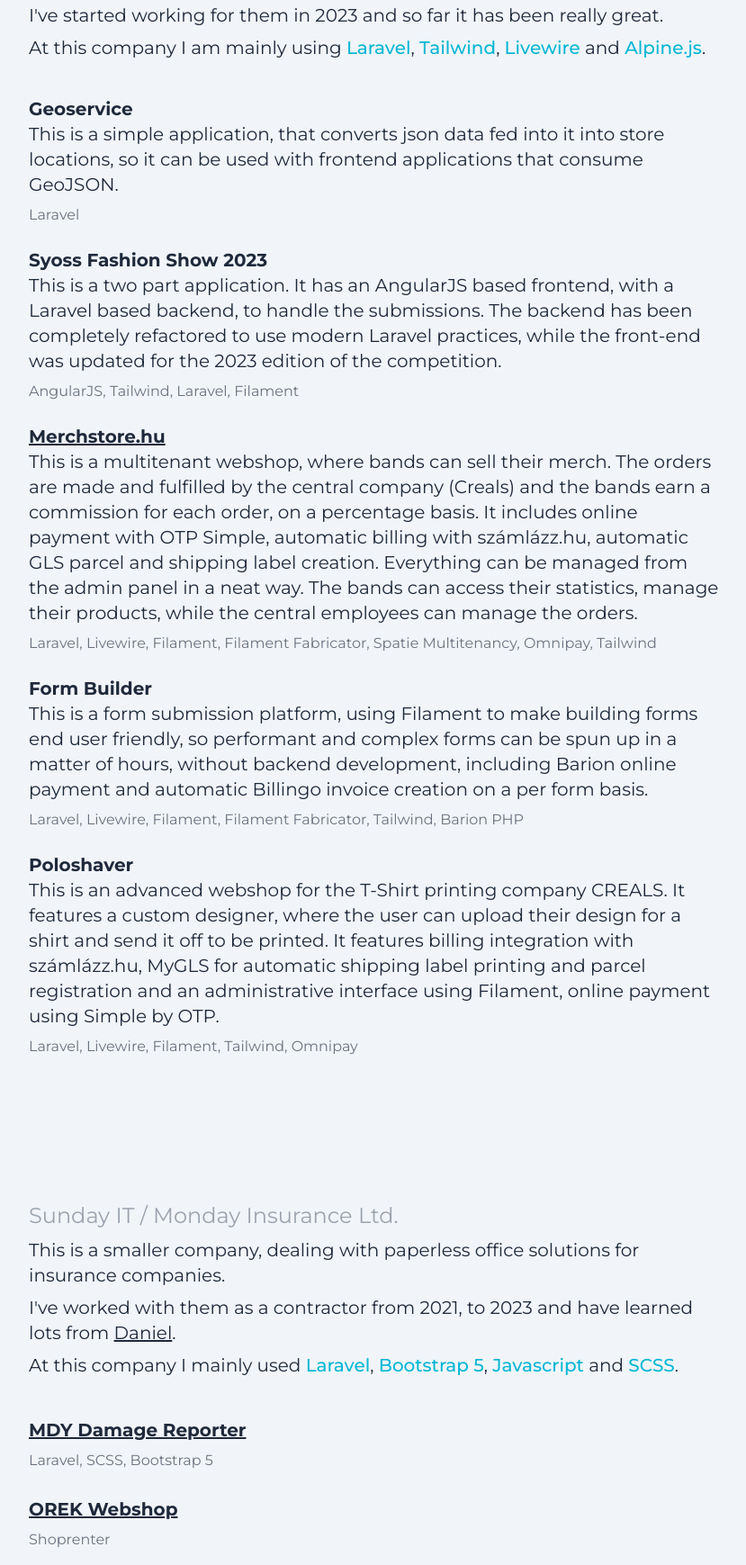
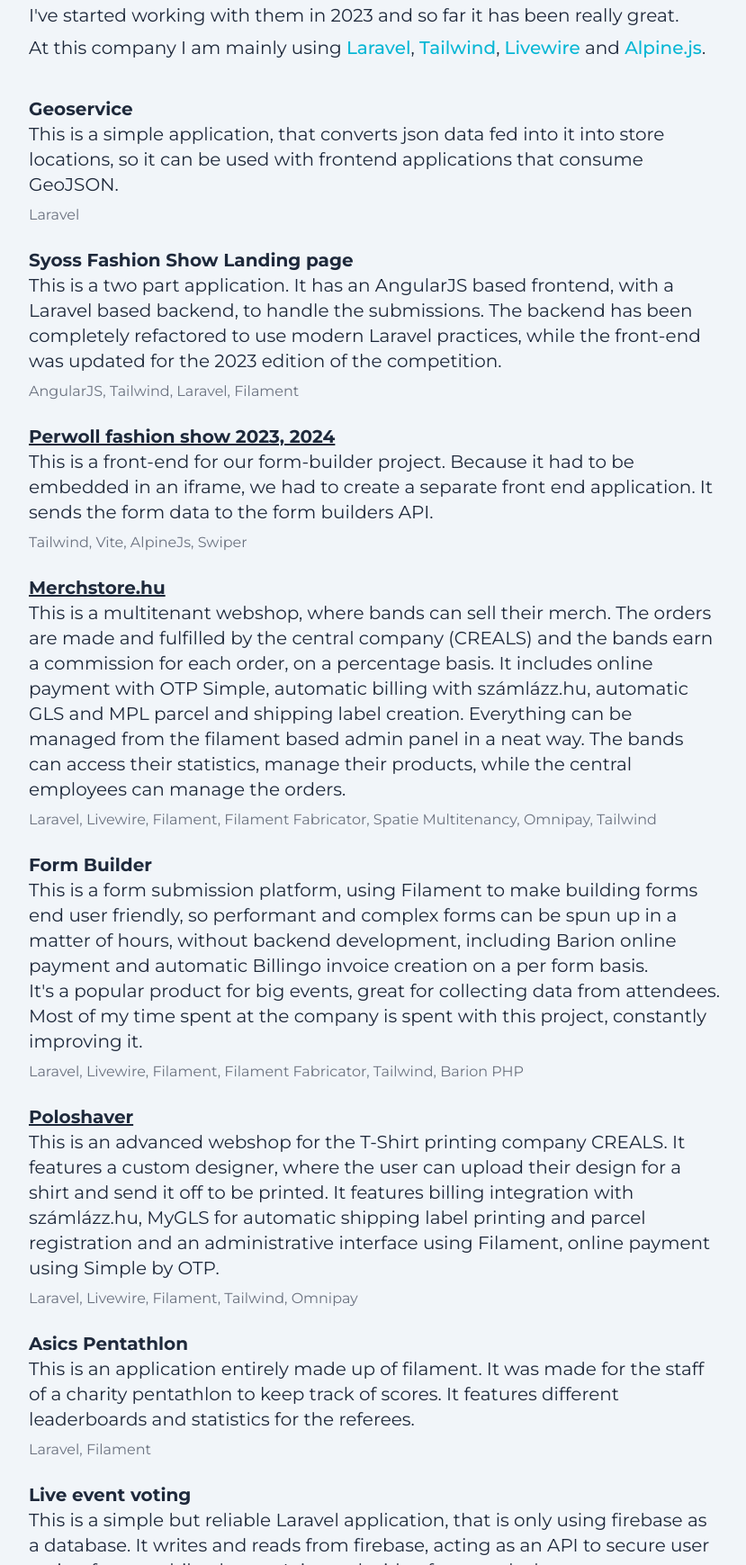
Before and after one commit to djsall/djsall.github.io, a website built with Vite: page index.html in a window 1280 px wide. Shown: the part 1945-3684 px from the top of the page at 90% size, without its empty margins (224-1053 px from the left). Built offline with nearby package versions, Linux system fonts and the light colour scheme.

Commit message:
more experience added

```diff
--- a/index.html
+++ b/index.html
@@ -74,7 +74,10 @@
     </p>
     <p>I have studied IT Engineering at John von Neumann University in Kecskemét, Hungary, during which I have started
         working as a professional developer (in 2021).</p>
-    <p>For me the biggest achievment is being proud of my work. I really like when putting in effort pays off.</p>
+    <p>I finished my degree as a Computer Science Engineer in 2023</p>
+    <p>For me the biggest achievement is being proud of my work. I really like it when putting in effort pays off.</p>
+    <p>I really enjoy solving problems, chasing down issues and supporting my colleagues with information I could dig
+        up.</p>
     <p>I consider myself an outgoing person, who is easy to be around and have fun with.</p>
     <p>My personal interests are cars, photography, music and outdoor activities, such as exploring cities or hiking in
         nature.</p>
@@ -87,7 +90,7 @@
     <div id="eclick" class="mb-40">
         <h4>eClick Apps Ltd.</h4>
         <p>This is a medium company, dealing with marketing and custom SaaS web applications.</p>
-        <p>I've started working for them in 2023 and so far it has been really great.</p>
+        <p>I've started working with them in 2023 and so far it has been really great.</p>
         <p class="mb-10 highlight-section">At this company I am mainly using <span>Laravel</span>, <span>Tailwind</span>,
             <span>Livewire</span> and
             <span>Alpine.js</span>.
@@ -100,7 +103,7 @@
                 <p class="tech-stack">Laravel</p>
             </li>
             <li class="work-list-item">
-                <h5>Syoss Fashion Show 2023</h5>
+                <h5>Syoss Fashion Show Landing page</h5>
                 <p>This is a two part application. It has an AngularJS based frontend, with a Laravel based backend, to
                     handle the submissions.
                     The backend has been completely refactored to use modern Laravel practices, while the front-end was
@@ -110,18 +113,30 @@
             </li>
             <li class="work-list-item">
                 <h5>
-                    <a href="https://merchstore.hu">
+                    <a href="https://perwollevent.promoc.io/">
+                        Perwoll fashion show 2023, 2024
+                    </a>
+                </h5>
+                <p>
+                    This is a front-end for our form-builder project. Because it had to be embedded in an iframe, we had
+                    to create a separate front end application. It sends the form data to the form builders API.
+                </p>
+                <p class="tech-stack">Tailwind, Vite, AlpineJs, Swiper</p>
+            </li>
+            <li class="work-list-item">
+                <h5>
+                    <a href="https://shop.carsoncoma.hu">
                         Merchstore.hu
                     </a>
                 </h5>
                 <p>
                     This is a multitenant webshop, where bands can sell their merch. The orders are made and fulfilled
-                    by the central company (Creals)
+                    by the central company (CREALS)
                     and the bands earn a commission for each order, on a percentage basis.
-                    It includes online payment with OTP Simple, automatic billing with számlázz.hu, automatic GLS parcel
-                    and shipping label creation.
-                    Everything can be managed from the admin panel in a neat way. The bands can access their statistics,
-                    manage their products,
+                    It includes online payment with OTP Simple, automatic billing with számlázz.hu, automatic GLS and
+                    MPL parcel and shipping label creation.
+                    Everything can be managed from the filament based admin panel in a neat way.
+                    The bands can access their statistics, manage their products,
                     while the central employees can manage the orders.
                 </p>
                 <p class="tech-stack">Laravel, Livewire, Filament, Filament Fabricator, Spatie Multitenancy, Omnipay,
@@ -133,11 +148,19 @@
                     friendly, so performant and complex forms can be spun up in a matter of hours, without backend
                     development,
                     including Barion online payment and automatic Billingo invoice creation on a per form basis.
+                    <br>
+                    It's a popular product for big events, great for collecting data from attendees.
+                    <br>
+                    Most of my time spent at the company is spent with this project, constantly improving it.
                 </p>
                 <p class="tech-stack">Laravel, Livewire, Filament, Filament Fabricator, Tailwind, Barion PHP</p>
             </li>
             <li class="work-list-item">
-                <h5>Poloshaver</h5>
+                <h5>
+                    <a href="https://poloshaver.hu">
+                        Poloshaver
+                    </a>
+                </h5>
                 <p>This is an advanced webshop for the T-Shirt printing company CREALS. It features a custom designer,
                     where
                     the user can upload their design for a shirt and send it off to be printed. It features billing
@@ -146,6 +169,42 @@
                     administrative
                     interface using Filament, online payment using Simple by OTP.</p>
                 <p class="tech-stack">Laravel, Livewire, Filament, Tailwind, Omnipay</p>
+            </li>
+            <li class="work-list-item">
+                <h5>
+                    Asics Pentathlon
+                </h5>
+                <p>
+                    This is an application entirely made up of filament. It was made for the staff of a charity
+                    pentathlon to keep track of scores. It features different leaderboards and statistics for the
+                    referees.
+                </p>
+                <p class="tech-stack">Laravel, Filament</p>
+            </li>
+            <li class="work-list-item">
+                <h5>
+                    Live event voting
+                </h5>
+                <p>
+                    This is a simple but reliable Laravel application, that is only using firebase as a database. It
+                    writes and reads from firebase, acting as an API to secure user voting from mobile phones.
+                    It is used with a front-end where users scan a QR code at a live event, than they can vote.
+                </p>
+                <p class="tech-stack">Laravel, Filament, Firebase</p>
+            </li>
+            <li class="work-list-item">
+                <h5>
+                    Loctite plumber
+                </h5>
+                <p>
+                    This is an application for Loctite's marketing. It features multitenancy, as there is a tenant for
+                    each language they want to support, based on subdomains.
+                    It uses Filament Fabricator blocks, so the Loctite team can assemble their marketing material and
+                    translate it to all of the needed languages to run promotions.
+                    It also features a translatable data collection form, which is customizable by the user, just like a
+                    mini version of our form builder.
+                </p>
+                <p class="tech-stack">Laravel, Filament, Filament Fabricator, Tailwind, Alpine</p>
             </li>
         </ul>
 
```
